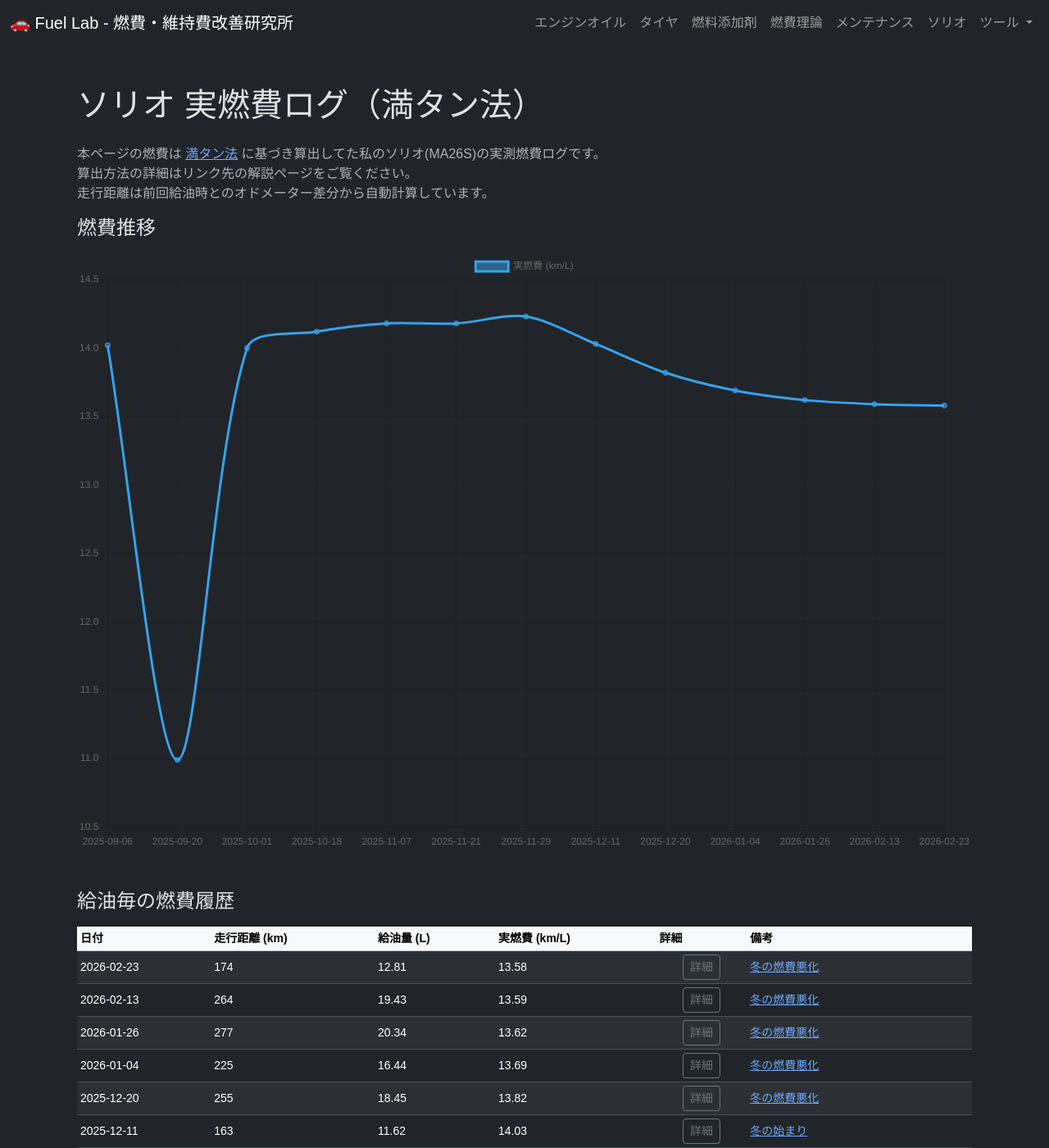
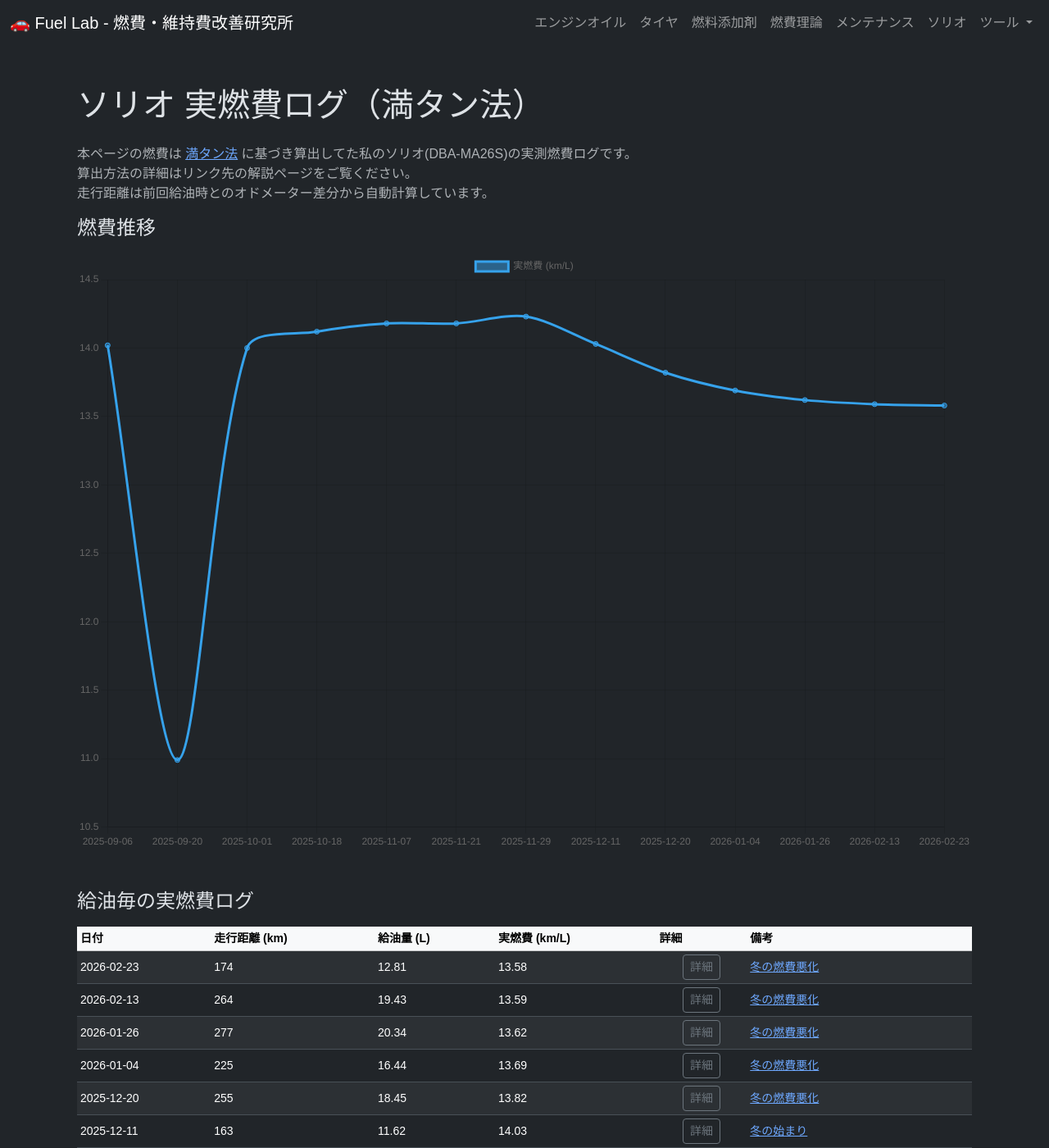
Before and after one commit to funyapar-org/fuel-lab, a Jekyll site: the page built from _solio/solio-fuel-economy-log.md, in a window 1280 px wide and 1400 px high. Shown: the whole window at 82% size. Built offline with Jekyll 4.4.1, drawn with Linux system fonts in a browser that asks for light colours.

Commit message:
solio-fuel-economy-log.md を更新

```diff
--- a/_solio/solio-fuel-economy-log.md
+++ b/_solio/solio-fuel-economy-log.md
@@ -23,7 +23,7 @@ date: 2026-02-26 21:00:00 +0900
   <p class="text-muted">
     本ページの燃費は
     <a href="/fuel-lab/knowledge/tank-to-tank-method-guide.html">満タン法</a>
-    に基づき算出してた私のソリオ(MA26S)の実測燃費ログです。<br>
+    に基づき算出してた私のソリオ(DBA-MA26S)の実測燃費ログです。<br>
     算出方法の詳細はリンク先の解説ページをご覧ください。<br>
     走行距離は前回給油時とのオドメーター差分から自動計算しています。
   </p>
@@ -34,7 +34,7 @@ date: 2026-02-26 21:00:00 +0900
     <canvas id="fuelChart" height="200"></canvas>
   </div>
 
-  <h2 class="h4 mb-3">給油毎の燃費履歴</h2>
+  <h2 class="h4 mb-3">給油毎の実燃費ログ</h2>
 
   <!-- 燃費ログ一覧テーブル -->
   <div class="table-responsive">
```
